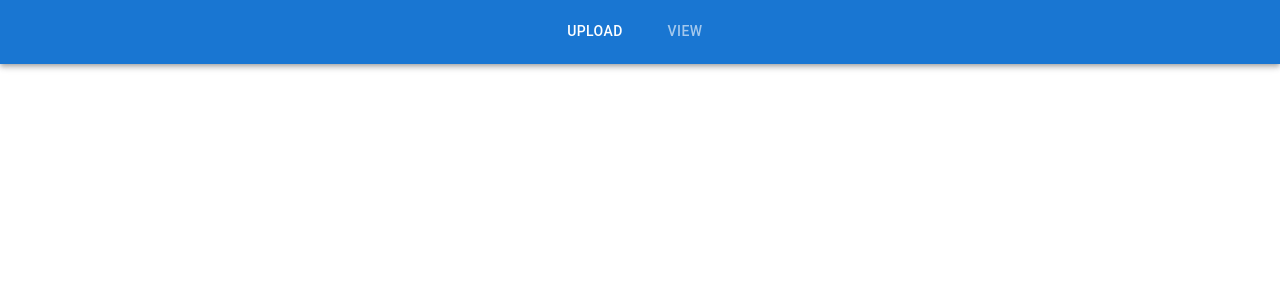
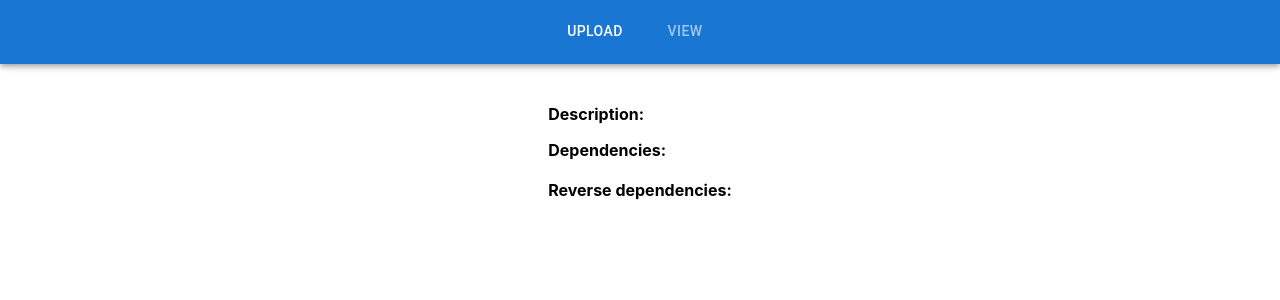
Before and after one commit to Cho-ui/Poetry-Lock-Parser, a React (Create React App) app: page /package in a window 1280 px wide. Before the commit this address had no page. Shown: the top 300 px of the page. Built offline with nearby package versions, Linux system fonts and the light colour scheme.

Commit message:
Functionality completed

```diff
--- a/src/App.tsx
+++ b/src/App.tsx
@@ -7,12 +7,14 @@ import Tab from '@mui/material/Tab';
 import Container from '@mui/material/Container'
 import Upload from './components/Upload';
 import View from './components/View';
+import Package from './components/Package';
 import { BrowserRouter as Router, Routes, Route, Link } from "react-router-dom";
 import { IPackage } from './interfaces/Interfaces';
 
 function App() {
   const [tabValue, setTabValue] = useState('upload');
   const [packages, setPackages] = useState<IPackage["packageArray"] | undefined>([]);
+  const [packageName, setPackageName] = useState<string>("");
 
   const handleChange = (event: React.SyntheticEvent, newValue: string) => {
     setTabValue(newValue);
@@ -42,7 +44,9 @@ function App() {
             setPackages={setPackages} packages={packages} />} />
             <Route path="/upload" element={<Upload tabValue={tabValue} setTabValue={setTabValue}
             setPackages={setPackages} packages={packages} />} />
-            <Route path="/view" element={<View packages={packages} />} />
+            <Route path="/view" element={<View packages={packages} setPackageName={setPackageName} />} />
+            <Route path="/package" element={<Package packages={packages} packageName={packageName}
+            setPackageName={setPackageName} />} />
           </Routes>
         </Container>
       </Router>
--- /dev/null
+++ b/src/components/Package.tsx
@@ -0,0 +1,87 @@
+import React from 'react';
+import { Link } from 'react-router-dom';
+import { IPackage } from '../interfaces/Interfaces';
+
+type Props = {
+    packageName: string,
+    packages: IPackage["packageArray"] | undefined
+    setPackageName: React.Dispatch<React.SetStateAction<string>>
+}
+
+export default function Package(props: Props) {
+
+
+    const savePackageName = (name: string) => {
+        props.setPackageName(name);
+    }
+
+    const Package = () => {
+        let packageToDisplay: IPackage["package"] =
+        {
+            name: "",
+            description: "",
+            optional: true,
+            foundAsPackage: true,
+            packageDependencies: [],
+            reverseDependencies: []
+        };
+
+        const found = props.packages?.filter(p => p.name === props.packageName)
+
+        if (found?.length) {
+            packageToDisplay.name = found[0].name;
+            packageToDisplay.description = found[0].description;
+            packageToDisplay.optional = found[0].optional;
+            packageToDisplay.foundAsPackage = found[0].foundAsPackage;
+            packageToDisplay.packageDependencies = found[0].packageDependencies;
+            packageToDisplay.reverseDependencies = found[0].reverseDependencies;
+        }
+
+        return (
+            <div style={{marginBottom: 30}}>
+                <h2>{packageToDisplay.name}</h2>
+                <p><b>Description:</b> <br/><i>{packageToDisplay.description}</i></p>
+                <b>Dependencies: </b>
+                <div>
+                    {packageToDisplay.packageDependencies?.map((item, index) => (
+                        packageItem(item, index)
+                    ))}
+                </div>
+                <br/>
+                <b>Reverse dependencies: </b>
+                <div>
+                    {packageToDisplay.reverseDependencies?.map((item, index) => (
+                        packageItem(item, index)
+                    ))}
+                </div>
+            </div>
+        )
+    }
+
+    const packageItem = (p: IPackage["package"], index: number) => {
+        if (p.foundAsPackage) {
+            return (
+                <div>
+                    <Link to="/package" onClick={() => savePackageName(p.name)} key={index}>
+                        {p.name}
+                    </Link>
+                </div>
+            )
+        } else {
+            return (
+                <div key={index}>
+                    {p.name}
+                </div>
+            )
+        }
+    }
+
+    return (
+        <div style={{
+            display: "flex", justifyContent: "center",
+            alignItems: "center", marginTop: 20
+        }}>
+            <Package />
+        </div>
+    )
+}
--- a/src/components/View.tsx
+++ b/src/components/View.tsx
@@ -4,6 +4,7 @@ import { IPackage } from '../interfaces/Interfaces';
 
 type Props = {
     packages: IPackage["packageArray"] | undefined
+    setPackageName: React.Dispatch<React.SetStateAction<string>>
 }
 
 export default function View(props: Props) {
@@ -13,14 +14,24 @@ export default function View(props: Props) {
         console.log(props.packages)
     }, [props.packages]);
 
+    const savePackageName = (name: string) => {
+        props.setPackageName(name);
+    }
+
     // render packages, extra check to make sure package is installed
     const packageItem = (p: IPackage["package"], index: number) => {
         if (p.foundAsPackage) {
             return (
                 <div style={{marginTop: 10}} key={index}>
-                    <Link to="/">
+                    <Link to="/package" onClick={() => savePackageName(p.name)} key={index}>
                         {p.name}
                     </Link>
+                </div>
+            )
+        } else {
+            return (
+                <div style={{marginTop: 10}} key={index}>
+                    {p.name}
                 </div>
             )
         }
@@ -31,7 +42,7 @@ export default function View(props: Props) {
             return (
                 <div style={{marginBottom: 30}}>
                     <h5>Package index:</h5>
-                    {props.packages.map((item, index)=> (
+                    {props.packages.map((item, index) => (
                         <div style={{marginTop: 10}}>{packageItem(item, index)}</div>
                     ))}
                 </div>
```
